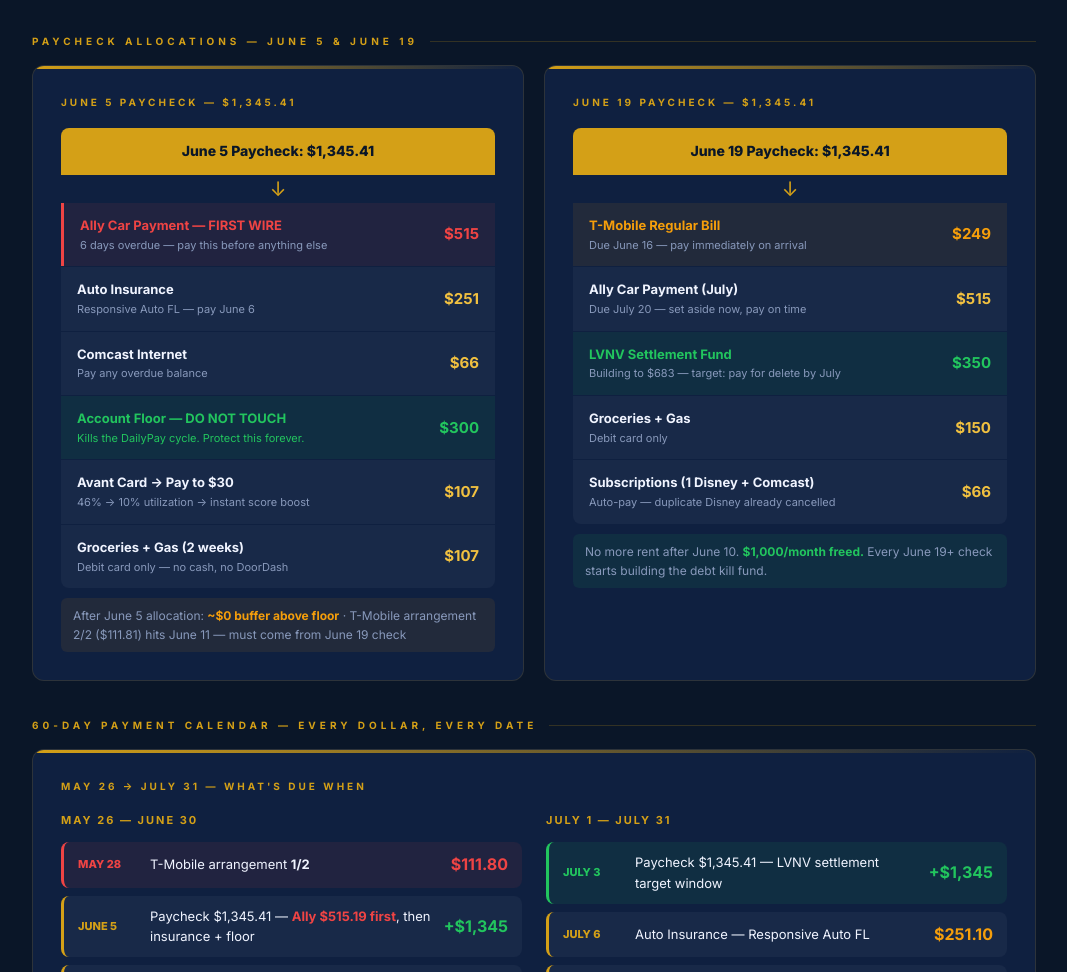
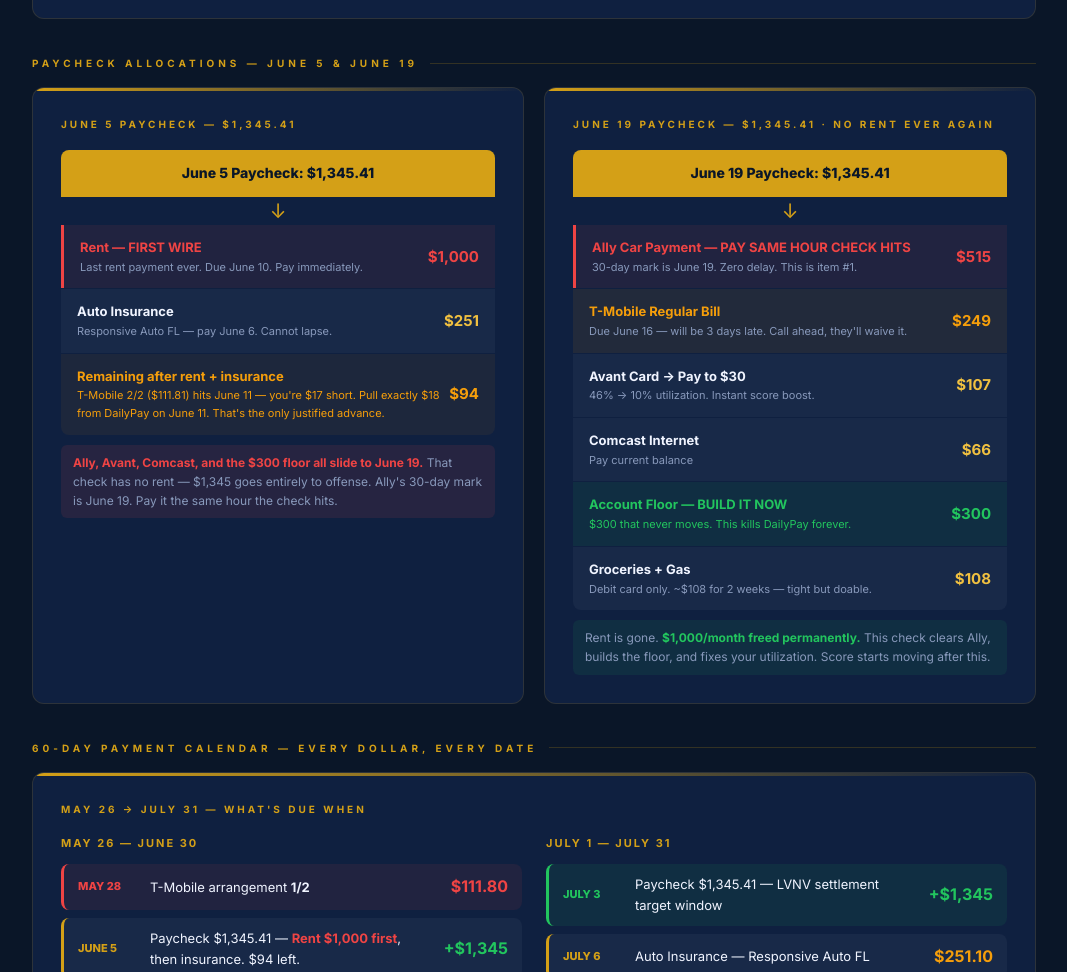
Before and after one commit to aiejandrog/gabriel-brief, a plain HTML site: page index.html in a window 1280 px wide. Shown: the part 1194-2166 px from the top of the page, without its empty margins (106-1173 px from the left). Drawn offline with Linux system fonts and the light colour scheme.

Commit message:
Fix allocation: rent $1k on June 5, Ally+floor+Avant all slide to June 19

```diff
--- a/index.html
+++ b/index.html
@@ -468,9 +468,9 @@
   <div class="alert-urgent-label">Active Situations — May 26, 2026</div>
   <div class="alert-urgent-title">$139.11 in account. 3 items need attention before June 5.</div>
   <div class="alert-urgent-sub">
-    <strong style="color:var(--red)">Ally car payment $515.19 — 6 days overdue.</strong> Day 30 triggers credit bureau reporting. You have until June 19 before it damages your score, but pay this the moment June 5 check lands — it's item #1.<br><br>
+    <strong style="color:var(--red)">Ally car payment $515.19 — 6 days overdue.</strong> The 30-day credit bureau mark is June 19. Rent takes the June 5 check — Ally gets paid June 19, same day that check lands. You have room, but zero slack.<br><br>
     <strong style="color:var(--amber)">T-Mobile arrangement $111.80 — scheduled May 28.</strong> You have $139.11 in Chase — that payment will clear. After it pulls, you'll have ~$27. Do not touch the account until June 5.<br><br>
-    <strong style="color:var(--green)">June 5 paycheck — $1,345.41 confirmed W-2.</strong> First wire: Ally $515.19. Everything else follows. See allocation card below.
+    <strong style="color:var(--green)">June 5 paycheck — $1,345.41 confirmed W-2.</strong> First wire: Rent $1,000 (last one ever — due June 10). Then insurance. $94 left for T-Mobile 2/2 on June 11 — you're $17 short, pull exactly $18 from DailyPay that day. Nothing else until June 19.
   </div>
 </div>
 
@@ -539,97 +539,83 @@
       <div class="split-items">
         <div class="split-item" style="background:rgba(239,68,68,0.08);border-left:3px solid var(--red)">
           <div>
-            <div style="font-weight:700;color:var(--red)">Ally Car Payment — FIRST WIRE</div>
-            <div class="split-dest">6 days overdue — pay this before anything else</div>
+            <div style="font-weight:700;color:var(--red)">Rent — FIRST WIRE</div>
+            <div class="split-dest">Last rent payment ever. Due June 10. Pay immediately.</div>
           </div>
-          <div class="split-pct" style="color:var(--red)">$515</div>
+          <div class="split-pct" style="color:var(--red)">$1,000</div>
         </div>
         <div class="split-item">
           <div>
             <div style="font-weight:700">Auto Insurance</div>
-            <div class="split-dest">Responsive Auto FL — pay June 6</div>
+            <div class="split-dest">Responsive Auto FL — pay June 6. Cannot lapse.</div>
           </div>
           <div class="split-pct">$251</div>
+        </div>
+        <div class="split-item" style="background:rgba(245,158,11,0.06)">
+          <div>
+            <div style="font-weight:700;color:var(--amber)">Remaining after rent + insurance</div>
+            <div class="split-dest" style="color:var(--amber)">T-Mobile 2/2 ($111.81) hits June 11 — you're $17 short. Pull exactly $18 from DailyPay on June 11. That's the only justified advance.</div>
+          </div>
+          <div class="split-pct" style="color:var(--amber)">$94</div>
+        </div>
+      </div>
+      <div style="margin-top:10px;padding:8px 12px;background:rgba(239,68,68,0.1);border-radius:6px;font-size:12px;color:var(--grey)">
+        <strong style="color:var(--red)">Ally, Avant, Comcast, and the $300 floor all slide to June 19.</strong> That check has no rent — $1,345 goes entirely to offense. Ally's 30-day mark is June 19. Pay it the same hour the check hits.
+      </div>
+    </div>
+  </div>
+
+  <div class="card">
+    <div class="card-title">June 19 Paycheck — $1,345.41 · NO RENT EVER AGAIN</div>
+    <div class="split-flow">
+      <div class="split-source">June 19 Paycheck: $1,345.41</div>
+      <div class="split-arrow">↓</div>
+      <div class="split-items">
+        <div class="split-item" style="background:rgba(239,68,68,0.08);border-left:3px solid var(--red)">
+          <div>
+            <div style="font-weight:700;color:var(--red)">Ally Car Payment — PAY SAME HOUR CHECK HITS</div>
+            <div class="split-dest">30-day mark is June 19. Zero delay. This is item #1.</div>
+          </div>
+          <div class="split-pct" style="color:var(--red)">$515</div>
+        </div>
+        <div class="split-item" style="background:rgba(245,158,11,0.08)">
+          <div>
+            <div style="font-weight:700;color:var(--amber)">T-Mobile Regular Bill</div>
+            <div class="split-dest">Due June 16 — will be 3 days late. Call ahead, they'll waive it.</div>
+          </div>
+          <div class="split-pct" style="color:var(--amber)">$249</div>
+        </div>
+        <div class="split-item">
+          <div>
+            <div style="font-weight:700">Avant Card → Pay to $30</div>
+            <div class="split-dest">46% → 10% utilization. Instant score boost.</div>
+          </div>
+          <div class="split-pct">$107</div>
         </div>
         <div class="split-item">
           <div>
             <div style="font-weight:700">Comcast Internet</div>
-            <div class="split-dest">Pay any overdue balance</div>
+            <div class="split-dest">Pay current balance</div>
           </div>
           <div class="split-pct">$66</div>
         </div>
         <div class="split-item" style="background:rgba(34,197,94,0.08)">
           <div>
-            <div style="font-weight:700;color:var(--green)">Account Floor — DO NOT TOUCH</div>
-            <div class="split-dest" style="color:var(--green)">Kills the DailyPay cycle. Protect this forever.</div>
+            <div style="font-weight:700;color:var(--green)">Account Floor — BUILD IT NOW</div>
+            <div class="split-dest" style="color:var(--green)">$300 that never moves. This kills DailyPay forever.</div>
           </div>
           <div class="split-pct" style="color:var(--green)">$300</div>
         </div>
         <div class="split-item">
           <div>
-            <div style="font-weight:700">Avant Card → Pay to $30</div>
-            <div class="split-dest">46% → 10% utilization → instant score boost</div>
+            <div style="font-weight:700">Groceries + Gas</div>
+            <div class="split-dest">Debit card only. ~$108 for 2 weeks — tight but doable.</div>
           </div>
-          <div class="split-pct">$107</div>
-        </div>
-        <div class="split-item">
-          <div>
-            <div style="font-weight:700">Groceries + Gas (2 weeks)</div>
-            <div class="split-dest">Debit card only — no cash, no DoorDash</div>
-          </div>
-          <div class="split-pct">$107</div>
-        </div>
-      </div>
-      <div style="margin-top:10px;padding:8px 12px;background:rgba(245,158,11,0.08);border-radius:6px;font-size:12px;color:var(--grey)">
-        After June 5 allocation: <strong style="color:var(--amber)">~$0 buffer above floor</strong> · T-Mobile arrangement 2/2 ($111.81) hits June 11 — must come from June 19 check
-      </div>
-    </div>
-  </div>
-
-  <div class="card">
-    <div class="card-title">June 19 Paycheck — $1,345.41</div>
-    <div class="split-flow">
-      <div class="split-source">June 19 Paycheck: $1,345.41</div>
-      <div class="split-arrow">↓</div>
-      <div class="split-items">
-        <div class="split-item" style="background:rgba(245,158,11,0.08)">
-          <div>
-            <div style="font-weight:700;color:var(--amber)">T-Mobile Regular Bill</div>
-            <div class="split-dest">Due June 16 — pay immediately on arrival</div>
-          </div>
-          <div class="split-pct" style="color:var(--amber)">$249</div>
-        </div>
-        <div class="split-item">
-          <div>
-            <div style="font-weight:700">Ally Car Payment (July)</div>
-            <div class="split-dest">Due July 20 — set aside now, pay on time</div>
-          </div>
-          <div class="split-pct">$515</div>
-        </div>
-        <div class="split-item" style="background:rgba(34,197,94,0.08)">
-          <div>
-            <div style="font-weight:700;color:var(--green)">LVNV Settlement Fund</div>
-            <div class="split-dest">Building to $683 — target: pay for delete by July</div>
-          </div>
-          <div class="split-pct" style="color:var(--green)">$350</div>
-        </div>
-        <div class="split-item">
-          <div>
-            <div style="font-weight:700">Groceries + Gas</div>
-            <div class="split-dest">Debit card only</div>
-          </div>
-          <div class="split-pct">$150</div>
-        </div>
-        <div class="split-item">
-          <div>
-            <div style="font-weight:700">Subscriptions (1 Disney + Comcast)</div>
-            <div class="split-dest">Auto-pay — duplicate Disney already cancelled</div>
-          </div>
-          <div class="split-pct">$66</div>
+          <div class="split-pct">$108</div>
         </div>
       </div>
       <div style="margin-top:10px;padding:8px 12px;background:rgba(34,197,94,0.08);border-radius:6px;font-size:12px;color:var(--grey)">
-        No more rent after June 10. <strong style="color:var(--green)">$1,000/month freed.</strong> Every June 19+ check starts building the debt kill fund.
+        Rent is gone. <strong style="color:var(--green)">$1,000/month freed permanently.</strong> This check clears Ally, builds the floor, and fixes your utilization. Score starts moving after this.
       </div>
     </div>
   </div>
@@ -650,7 +636,7 @@
         </div>
         <div style="display:flex;align-items:center;gap:12px;padding:10px 14px;background:rgba(255,255,255,0.04);border-radius:8px;border-left:3px solid var(--gold)">
           <div style="font-size:11px;font-weight:800;color:var(--gold);white-space:nowrap;min-width:60px">JUNE 5</div>
-          <div style="flex:1;font-size:13px">Paycheck $1,345.41 — <strong style="color:var(--red)">Ally $515.19 first</strong>, then insurance + floor</div>
+          <div style="flex:1;font-size:13px">Paycheck $1,345.41 — <strong style="color:var(--red)">Rent $1,000 first</strong>, then insurance. $94 left.</div>
           <div style="font-weight:700;color:var(--green)">+$1,345</div>
         </div>
         <div style="display:flex;align-items:center;gap:12px;padding:10px 14px;background:rgba(255,255,255,0.04);border-radius:8px;border-left:3px solid var(--gold)">
@@ -675,7 +661,7 @@
         </div>
         <div style="display:flex;align-items:center;gap:12px;padding:10px 14px;background:rgba(255,255,255,0.04);border-radius:8px;border-left:3px solid var(--gold)">
           <div style="font-size:11px;font-weight:800;color:var(--gold);white-space:nowrap;min-width:60px">JUNE 19</div>
-          <div style="flex:1;font-size:13px">Paycheck $1,345.41 — first offense paycheck</div>
+          <div style="flex:1;font-size:13px">Paycheck $1,345.41 — <strong style="color:var(--red)">Ally $515.19 same hour</strong> · floor · Avant fix</div>
           <div style="font-weight:700;color:var(--green)">+$1,345</div>
         </div>
         <div style="display:flex;align-items:center;gap:12px;padding:10px 14px;background:rgba(255,255,255,0.04);border-radius:8px;border-left:3px solid var(--grey)">
@@ -779,8 +765,8 @@
         </td>
         <td><div class="balance-amount" style="color:var(--amber)">$137</div></td>
         <td style="color:var(--amber)">TU · EXP · EQ</td>
-        <td style="font-size:12px"><span style="color:var(--gold2);font-weight:700">Pay down to $30</span> on June 5. Use it monthly for one charge, pay in full. Never miss.</td>
-        <td style="color:var(--green)">June 5, 2026</td>
+        <td style="font-size:12px"><span style="color:var(--gold2);font-weight:700">Pay down to $30</span> on June 19. Use it monthly for one charge, pay in full. Never miss.</td>
+        <td style="color:var(--green)">June 19, 2026</td>
         <td>
           <div class="debt-pct">QUICK WIN</div>
           <div class="debt-bar-bg"><div class="debt-bar-fill" style="width:80%;background:var(--amber)"></div></div>
@@ -910,7 +896,7 @@
       <div class="tl-item">
         <div class="tl-dot"></div>
         <div>
-          <div class="tl-month">JUNE 5</div>
+          <div class="tl-month">JUNE 19</div>
           <div class="tl-event">Avant paid to $30 → utilization 10%</div>
           <div class="tl-score">Projected: +15–20 pts → ~580</div>
         </div>
@@ -1005,7 +991,7 @@
         <div style="font-size:13px;color:var(--white);margin-top:16px;font-weight:600">Three cancellations.<br>That's it. Done in 15 minutes.</div>
       </div>
       <div style="margin-top:12px;padding:12px;background:rgba(239,68,68,0.06);border-radius:8px;font-size:12px;color:var(--grey)">
-        <strong style="color:var(--red)">Stop DailyPay advances.</strong> The $300 buffer you build on June 5 is the exit. Once you have $300 sitting in the account and don't touch it, you never need to advance wages again.
+        <strong style="color:var(--red)">Stop DailyPay advances.</strong> The $300 buffer you build on June 19 is the exit. Once you have $300 sitting in the account and don't touch it, you never need to advance wages again.
       </div>
     </div>
   </div>
@@ -1075,7 +1061,7 @@
         <div class="phone-script">"Hi, I have a payment due tomorrow and I'm between paychecks. Can I get a 7-day extension to June 6 without a lapse in coverage? My next paycheck is June 5."</div>
       </div>
       <div class="phone-box">
-        <div class="phone-label">Call #2 — After June 10 Paycheck Clears</div>
+        <div class="phone-label">Call #2 — After June 19 Paycheck Clears</div>
         <div class="phone-number">LVNV Funding LLC · (866) 464-1183</div>
         <div class="phone-script">"I'm calling to resolve account number 444796XXXXXX. I am willing to settle this account in full — but only in exchange for complete deletion from all three credit bureaus. I need that in writing before any payment is made. Can you connect me to someone authorized to issue a pay-for-delete agreement?"</div>
       </div>
@@ -1112,7 +1098,7 @@
     </li>
     <li>
       <div class="box"></div>
-      <span><strong>Keep $300 minimum in Chase account at all times.</strong> This is what kills the DailyPay cycle. Build it on June 5, protect it forever.</span>
+      <span><strong>Keep $300 minimum in Chase account at all times.</strong> This is what kills the DailyPay cycle. Build it on June 19, protect it forever.</span>
       <span class="tag tag-urgent">Rule #1</span>
     </li>
     <li>
@@ -1158,7 +1144,7 @@
   <div class="endgame-desc">
     All derogatory marks settled and deleted. Avant card with clean history. Ally loan current for 3 years. <em>Two open credit cards</em> with real limits. Auto insurance rate drops as credit improves.<br><br>
     From here: DSCR rental property, car upgrade, apartment without a co-signer.<br>
-    <em>It all starts June 5 — with $300 in the account that you never touch.</em>
+    <em>It all starts June 19 — with $300 in the account that you never touch.</em>
   </div>
 </div>
 
```
